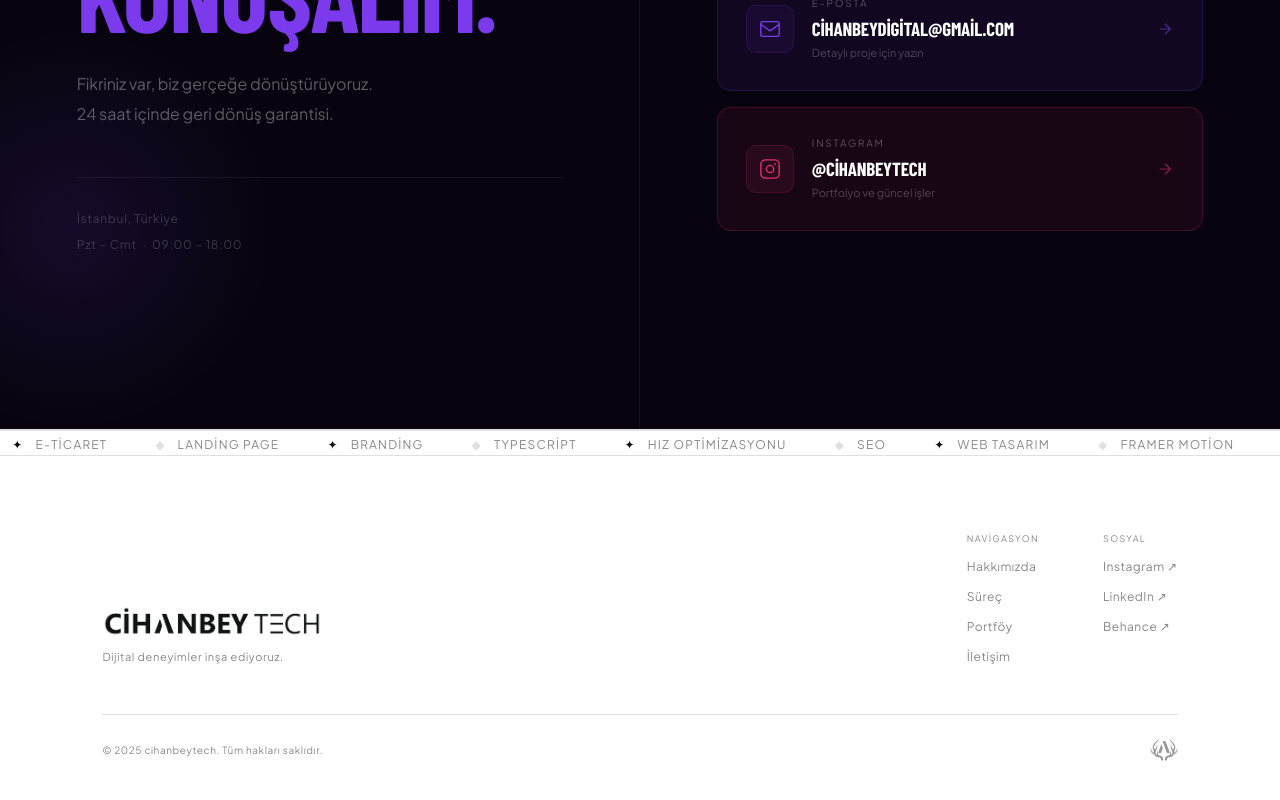
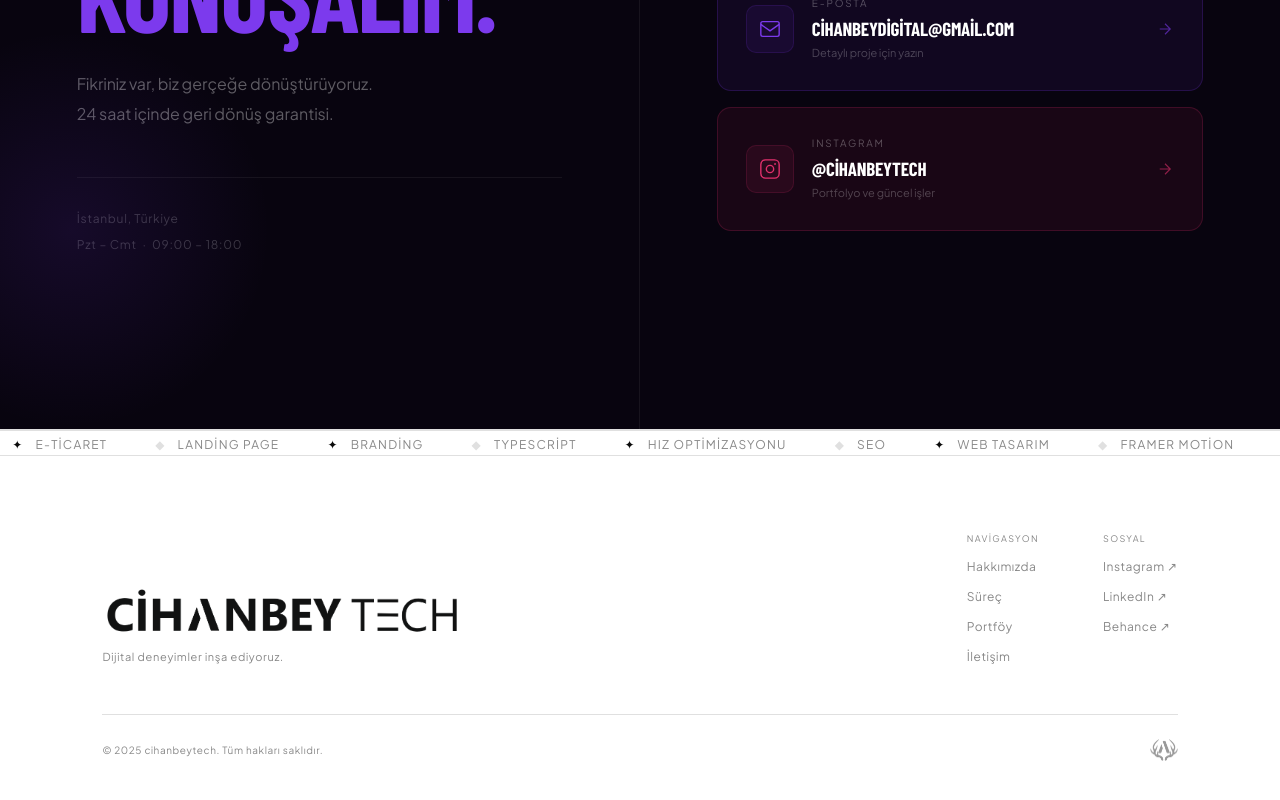
Before and after one commit to AligramTelegram/cihanbeytech, a Next.js app: page / in a window 1280 px wide. Shown: the part 9848-10648 px from the top of the page. Built offline with nearby package versions, Linux system fonts and the light colour scheme; a web font is replaced by a local one.

Commit message:
footer: logo 220→360px

```diff
--- a/components/Footer.tsx
+++ b/components/Footer.tsx
@@ -31,8 +31,8 @@ export default function Footer() {
               <Image
                 src="/logo siyah.png"
                 alt="cihanbeytech"
-                width={220}
-                height={44}
+                width={360}
+                height={72}
                 style={{ objectFit: "contain", display: "block" }}
               />
               <p
```
